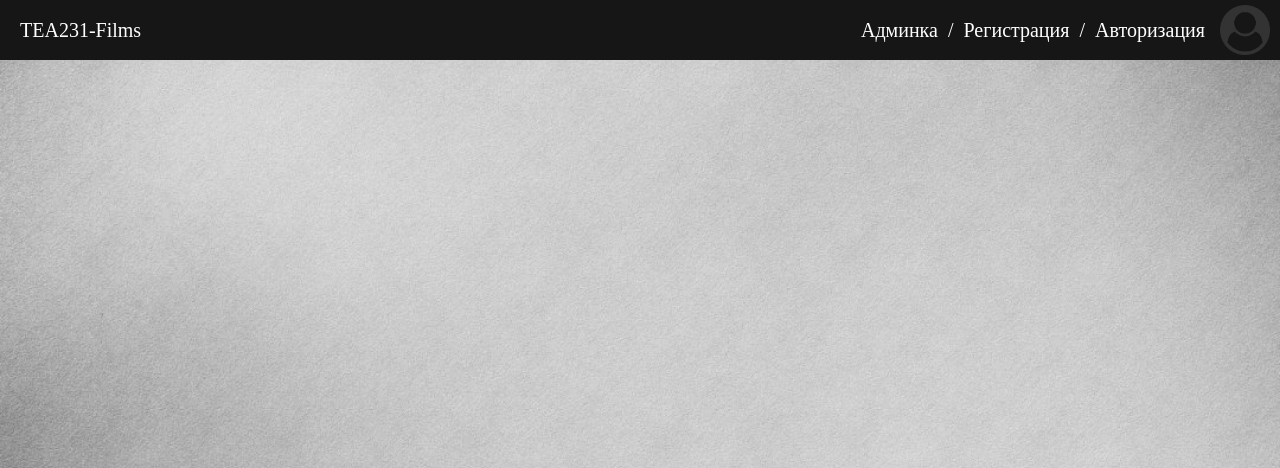
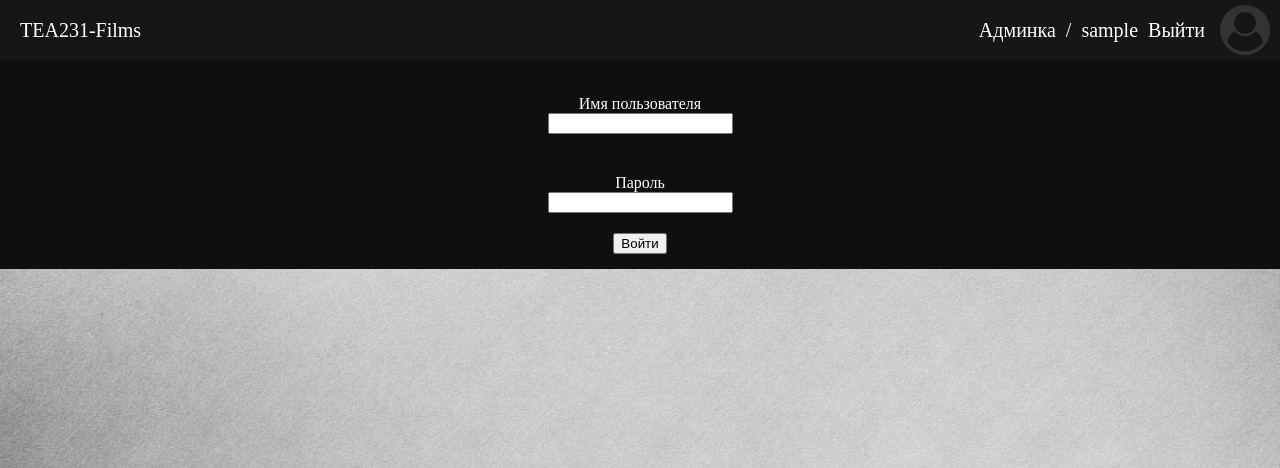
Before and after one commit to TEA231/films, a Django app: page /authorization/ in a window 1280 px wide. Shown: the top 468 px of the page. Run offline with Django 4.2, Linux system fonts and the light colour scheme; the visitor is signed in with stand-in values (Sample User, id 1).

Commit message:
add_auth

```diff
--- a/films/main/forms.py
+++ b/films/main/forms.py
@@ -2,6 +2,7 @@ from django import forms
 from .models import *
 from django.contrib.auth.forms import UserCreationForm
 from django.contrib.auth.models import User
+from django.contrib.auth.forms import AuthenticationForm
 
 class Search_vid(forms.Form):
     name = forms.CharField(max_length=255, label='', widget=forms.TextInput(attrs={'class': 'fake-editable'}))
@@ -9,12 +10,11 @@ class Search_vid(forms.Form):
 class AddComment(forms.Form):
     text = forms.CharField(label='', widget=forms.Textarea(attrs={'class': 'add_comment'}))
 
-
 class Register_form(UserCreationForm):
-    username = forms.CharField(label='Имя', widget=forms.TextInput(attrs={'class': 'form_reg'}))
+    username = forms.CharField(label='Имя пользователя', widget=forms.TextInput(attrs={'class': 'form_reg'}))
     password1 = forms.CharField(label='Пароль', widget=forms.PasswordInput(attrs={'class': 'form_reg'}))
     password2 = forms.CharField(label='Повтор пароля', widget=forms.PasswordInput(attrs={'class': 'form_reg'}))
 
-    class Meta:
-        model = User
-        fields = ('username', 'password1', 'password2')
+class LoginUserForm(AuthenticationForm):
+    username = forms.CharField(label='Имя пользователя', widget=forms.TextInput(attrs={'class': 'form_reg'}))
+    password = forms.CharField(label='Пароль', widget=forms.PasswordInput(attrs={'class': 'form_reg'}))
--- a/films/main/templates/main/auth.html
+++ b/films/main/templates/main/auth.html
@@ -4,4 +4,19 @@
     {% endblock %}
 
     {% block main %}
+    <form method="post" class="form_reg">
+        <div class=container_au_rg></div>
+
+                {% csrf_token %}
+                {% for f in form %}
+                    <div class="el_form">
+                        {{ f.label }}
+                        {{ f }}
+                    </div>
+                    <div class="form-error">{{ f.errors }}</div>
+                {% endfor %}
+
+            <button type="submit">Войти</button>
+        </div>
+    </form>
     {% endblock %}
--- a/films/main/templates/main/base.html
+++ b/films/main/templates/main/base.html
@@ -17,7 +17,11 @@
                     <li class="account_buttons"><a href="#  " class="a_logo">Админка</a></li>
                     <li class="account_buttons">/</li>
                     {% endif %}
-                    {% if auth != True %}
+
+                    {% if request.user.is_authenticated %}
+                        <li class="account_buttons"><a href="#" class="a_logo">{{ user.username }}</a></li>
+                        <li class="account_buttons"><a href="{% url 'logout' %}" class="a_logo">Выйти</a></li>
+                    {% else %}
                         <li class="account_buttons"><a href="{% url 'register' %}" class="a_logo">Регистрация</a></li>
                         <li class="account_buttons">/</li>
                         <li class="account_buttons"><a href="{% url 'autorization' %}" class="a_logo">Авторизация</a></li>
--- a/films/main/urls.py
+++ b/films/main/urls.py
@@ -4,7 +4,8 @@ from main.views import *
 
 urlpatterns = [
     path('register/', Register.as_view(), name='register'),
-    path('authorization/', auth, name='autorization'),
+    path('authorization/', LoginUser.as_view(), name='autorization'),
+    path('logout/', logout_user, name='logout'),
     path('', Main.as_view(), name='main'),
     path('films/', Films_f.as_view(), name='films'),
     path('series/', Series.as_view(), name='series'),
--- a/films/main/utils.py
+++ b/films/main/utils.py
@@ -5,5 +5,4 @@ class FilmsMixin:
     def get_user_context(self, *, object_list=None, **kwargs):
         context = kwargs
         context['form'] = Search_vid()
-        context['auth'] = False
         return context
--- a/films/main/views.py
+++ b/films/main/views.py
@@ -1,4 +1,7 @@
+from django.contrib.auth import logout
 from django.contrib.auth.forms import UserCreationForm
+from django.contrib.auth.forms import AuthenticationForm
+from django.contrib.auth.views import LoginView
 from typing import Any
 from django.http import HttpResponse
 from django.shortcuts import redirect, render
@@ -11,6 +14,10 @@ from main.forms import *
 from main.utils import *
 
 
+def logout_user(request):
+    logout(request)
+    return redirect('autorization')
+
 class Register(CreateView):
     form_class = Register_form
     template_name = 'main/register.html'
@@ -22,8 +29,16 @@ class Register(CreateView):
         return context
 
 
-def auth(request):
-    return render(request, 'main/auth.html', context={'auth': False})
+class LoginUser(LoginView):
+    form_class = LoginUserForm
+    template_name = 'main/auth.html'
+
+    def get_context_data(self, *, object_list=None, **kwargs):
+        context = super().get_context_data(**kwargs)
+        return context
+
+    def get_success_url(self):
+        return reverse_lazy('main')
 
 
 class Main(View):
```
